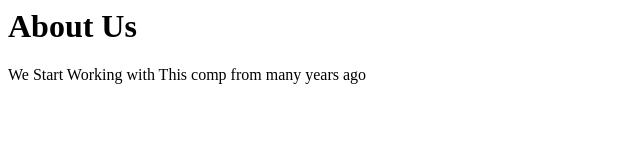
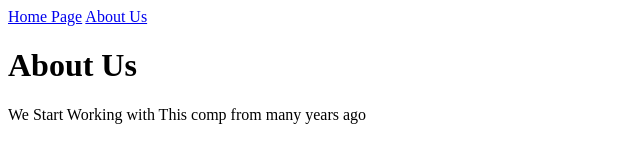
Before and after one commit to 6i9er/nodeJS-simpleBlog, a website: page views/about.html in a window 1280 px wide. Shown: the whole page, without its empty margins (0-640 px from the left). Drawn offline with Linux system fonts and the light colour scheme.

Commit message:
finish installing express and creatng app.js

```diff
--- a/package.json
+++ b/package.json
@@ -10,6 +10,7 @@
   "author": "",
   "license": "ISC",
   "dependencies": {
+    "express": "^4.17.1",
     "lodash": "^4.17.20"
   }
 }
--- a/views/about.html
+++ b/views/about.html
@@ -3,6 +3,10 @@
         <title> About us</title>
     </head>
     <body>
+        <nav>
+            <a href="/">Home Page</a>
+            <a href="/about">About Us</a>
+        </nav>
         <h1> About Us </h1>
         <p>We Start Working with This comp from many years ago</p>
     </body>
```
Also changed, not shown: views/index.html (+4 -0 lines), 1 other file.
